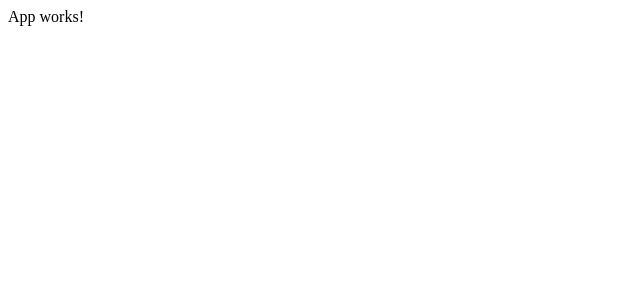
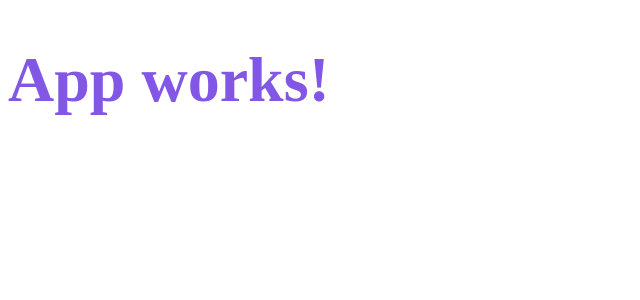
Before and after one commit to wesleysan7os/dt-money, a React (Create React App) app: page / in a window 1280 px wide. Shown: the top 300 px of the page, without its empty margins (0-640 px from the left). Built offline with nearby package versions, Linux system fonts and the light colour scheme.

Commit message:
feat: install styled components as project css-in-js librarie

```diff
--- a/package.json
+++ b/package.json
@@ -6,6 +6,7 @@
     "react": "^18.2.0",
     "react-dom": "^18.2.0",
     "react-scripts": "5.0.1",
+    "styled-components": "^5.3.5",
     "web-vitals": "^2.1.0"
   },
   "devDependencies": {
@@ -16,6 +17,7 @@
     "@types/node": "^16.7.13",
     "@types/react": "^18.0.0",
     "@types/react-dom": "^18.0.0",
+    "@types/styled-components": "^5.1.25",
     "typescript": "^4.4.2"
   },
   "scripts": {
--- a/src/App.tsx
+++ b/src/App.tsx
@@ -1,7 +1,14 @@
+import styled from 'styled-components'
+
+const Title = styled.h1`
+  font-size: 64px;
+  color: #8257e6;
+`
+
 export function App() {
   return (
     <div className="App">
-      App works!
+      <Title>App works!</Title>
     </div>
   );
 }
```
Also changed, not shown: 1 other file (tests, documents, lock files or other folders).
